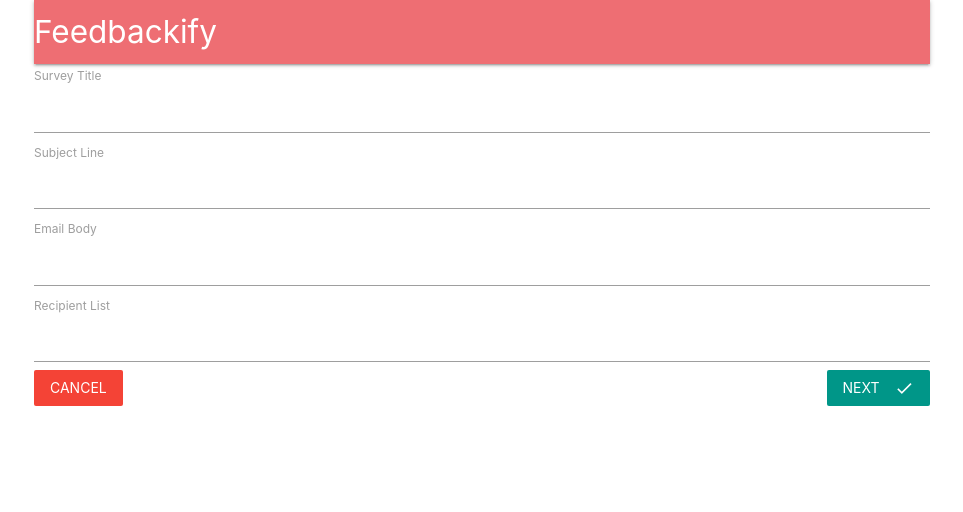
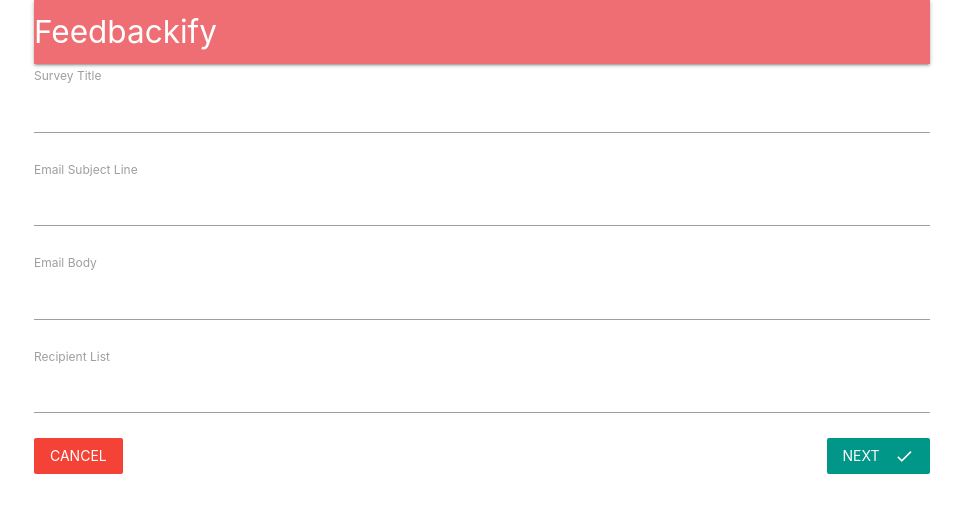
Before and after one commit to PeterJSims/feedbackify, a React (Create React App) app in the folder client/: page /surveys/new in a window 1280 px wide. Shown: the top 512 px of the page, without its empty margins (158-1121 px from the left). Built offline with nearby package versions, Linux system fonts and the light colour scheme; no server answers.

Commit message:
more form validation

```diff
--- a/client/src/components/surveys/SurveyField.js
+++ b/client/src/components/surveys/SurveyField.js
@@ -5,8 +5,10 @@ const SurveyField = ({ input, label, meta: { error, touched } }) => {
 	return (
 		<div>
 			<label>{label}</label>
-			<input {...input} />
-			{touched && error}
+			<input {...input} style={{ marginBottom: '5px' }} />
+			<div className="red-text" style={{ marginBottom: '20px' }}>
+				{touched && error}
+			</div>
 		</div>
 	);
 };
--- a/client/src/components/surveys/SurveyForm.js
+++ b/client/src/components/surveys/SurveyForm.js
@@ -5,10 +5,10 @@ import { Link } from 'react-router-dom';
 import SurveyField from './SurveyField';
 
 const FIELDS = [
-	{ label: 'Survey Title', name: 'title' },
-	{ label: 'Subject Line', name: 'subject' },
-	{ label: 'Email Body', name: 'body' },
-	{ label: 'Recipient List', name: 'emails' }
+	{ label: 'Survey Title', name: 'title', errorMessage: 'Please provide a title for your survey' },
+	{ label: 'Email Subject Line', name: 'subject', errorMessage: 'Please provide an email subject line' },
+	{ label: 'Email Body', name: 'body', errorMessage: 'Please provide body text for your email' },
+	{ label: 'Recipient List', name: 'emails', errorMessage: 'Please provide a list of email recipients ' }
 ];
 
 class SurveyForm extends Component {
@@ -37,9 +37,11 @@ class SurveyForm extends Component {
 function validate(values) {
 	const errors = {};
 
-	if (!values.title) {
-		errors.title = 'Please provide a title';
-	}
+	FIELDS.forEach(({ name, errorMessage }) => {
+		if (!values[name]) {
+			errors[name] = errorMessage;
+		}
+	});
 
 	return errors;
 }
```
